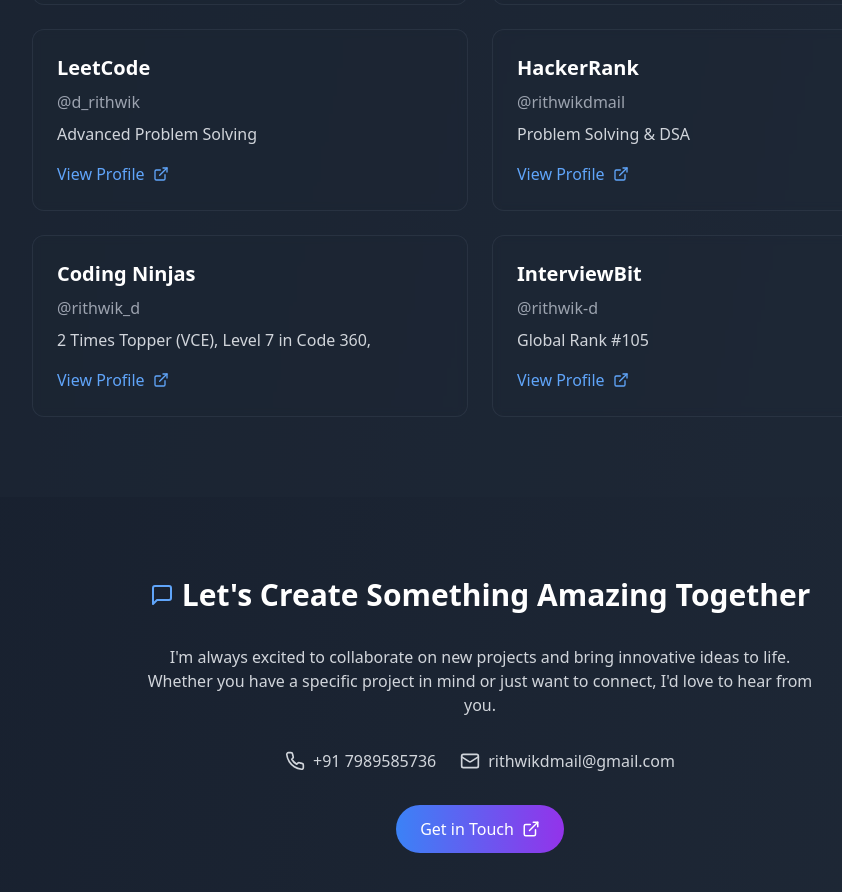
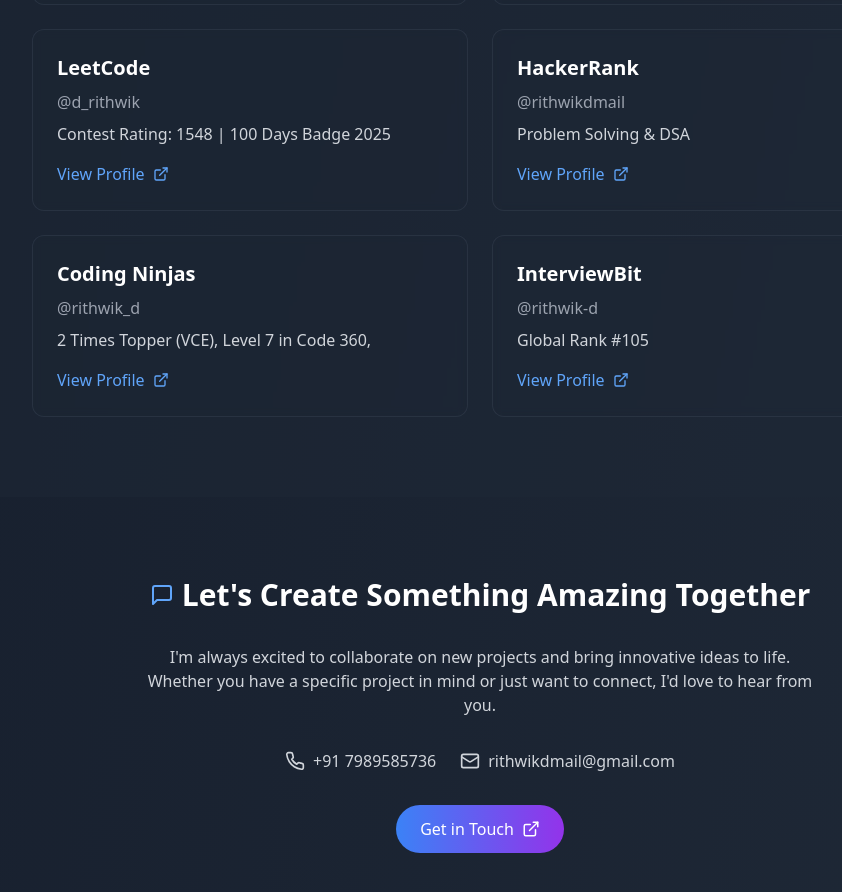
Before and after one commit to DRithwik/My-Portfolio, a React (Vite) app: page / in a window 1280 px wide. Shown: the part 5471-6363 px from the top of the page, without its empty margins (160-1002 px from the left). Built offline with nearby package versions, Linux system fonts and the light colour scheme.

Commit message:
Update CodingPlatforms.tsx

```diff
--- a/src/components/CodingPlatforms.tsx
+++ b/src/components/CodingPlatforms.tsx
@@ -19,7 +19,7 @@
       name: 'LeetCode',
       username: 'd_rithwik',
       url: 'https://leetcode.com/u/d_rithwik/',
-      achievements: 'Advanced Problem Solving'
+      achievements: 'Contest Rating: 1548 | 100 Days Badge 2025'
     },
     {
       name: 'HackerRank',
```
